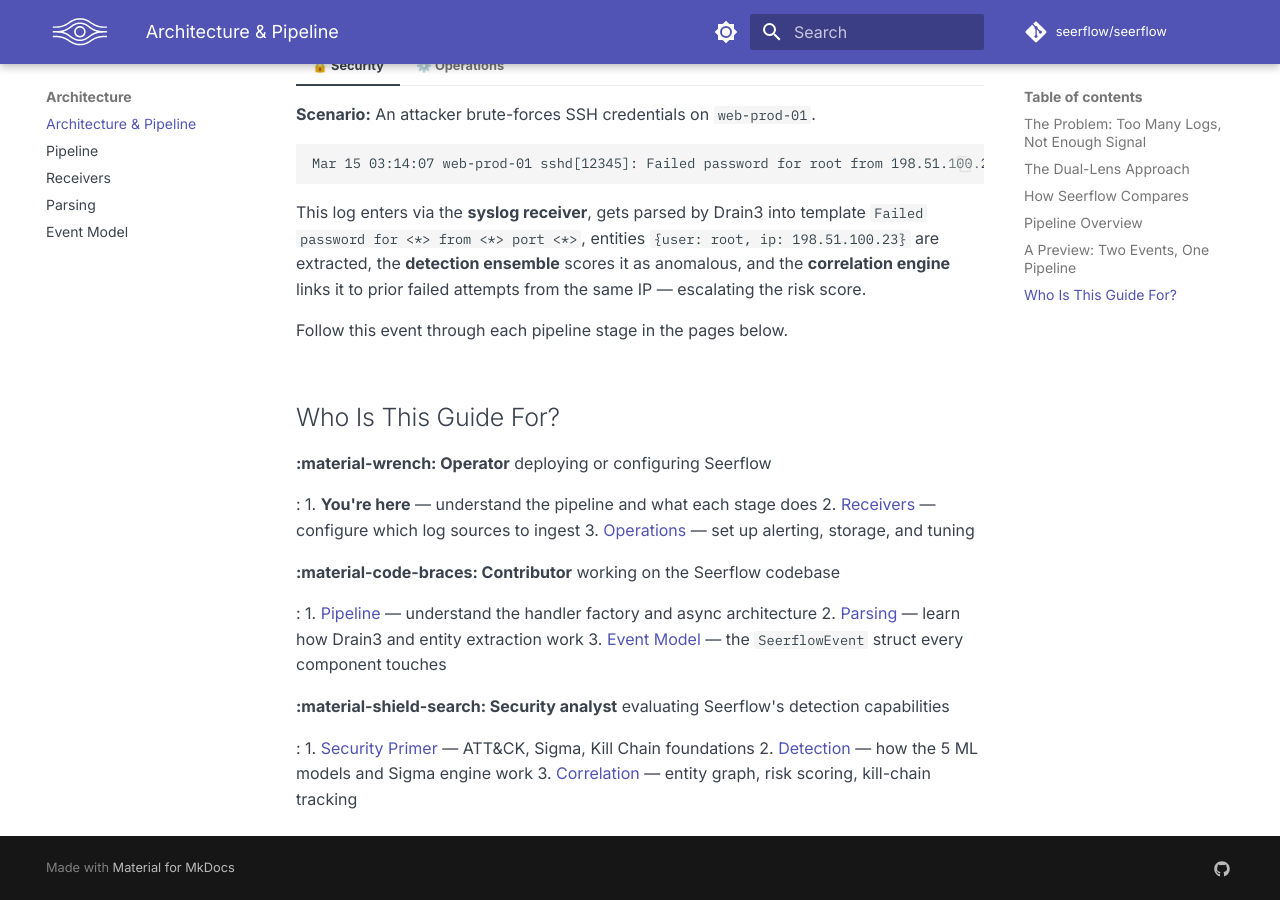
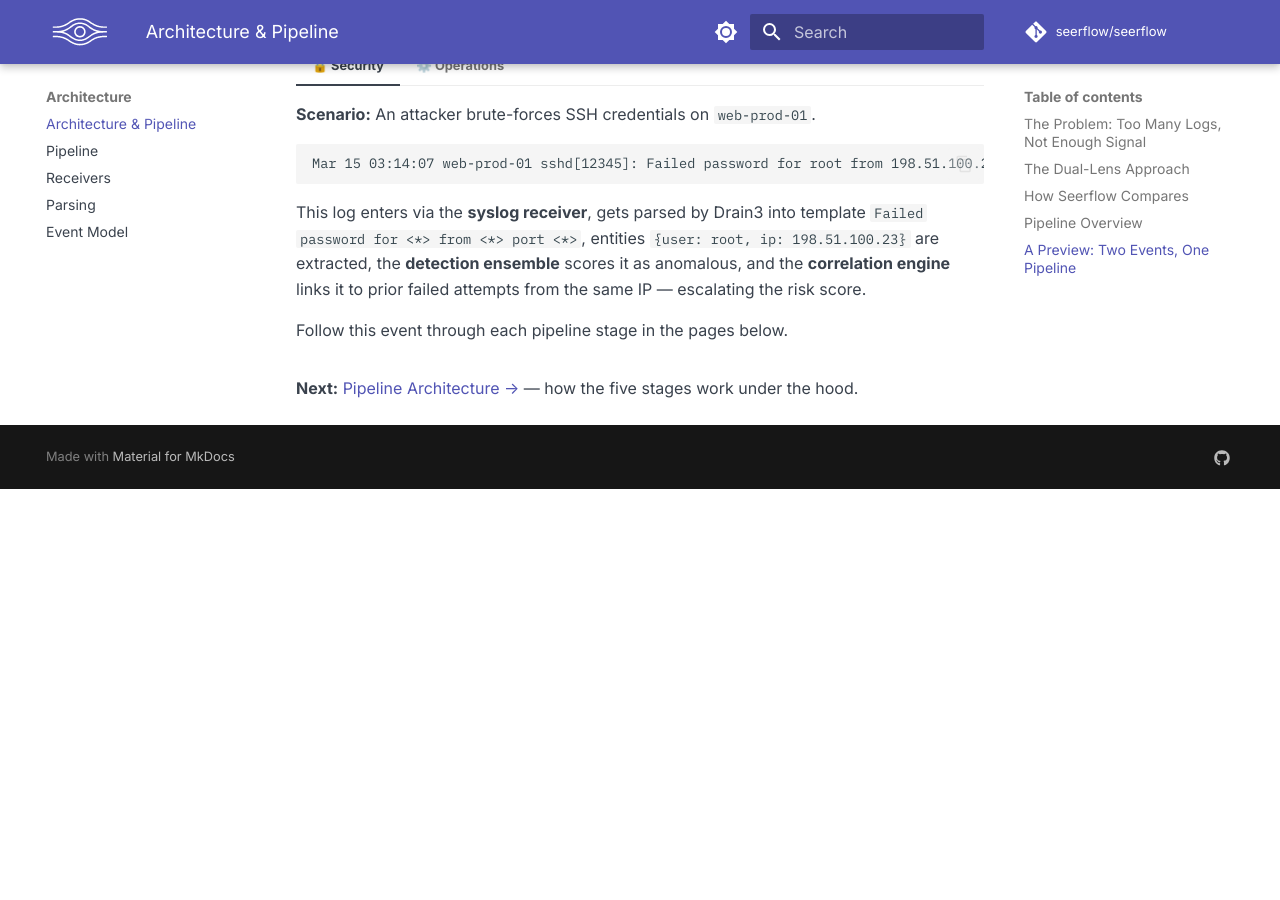
Before and after one commit to seerflow/seerflow-guide, an MkDocs documentation site: the page built from docs/architecture/index.md, in a window 1280 px wide and 900 px high, scrolled down 2179 px. Built offline with MkDocs 1.6.1 and Material for MkDocs 9.7.7, drawn with Linux system fonts in a browser that asks for light colours; plug-ins that fetch from the network failed and are left out; comment, search, counter and statistics services are not loaded; after the commit the page ends 2668 px from its top, so only the background shows below that.

Commit message:
docs: replace persona section with simple next-page link

```diff
--- a/docs/architecture/index.md
+++ b/docs/architecture/index.md
@@ -75,22 +75,4 @@
 
     Follow this event through each pipeline stage in the pages below.
 
-## Who Is This Guide For?
-
-**:material-wrench: Operator** deploying or configuring Seerflow
-
-:   1. **You're here** — understand the pipeline and what each stage does
-    2. [Receivers](receivers.md) — configure which log sources to ingest
-    3. [Operations](../operations/index.md) — set up alerting, storage, and tuning
-
-**:material-code-braces: Contributor** working on the Seerflow codebase
-
-:   1. [Pipeline](pipeline.md) — understand the handler factory and async architecture
-    2. [Parsing](parsing.md) — learn how Drain3 and entity extraction work
-    3. [Event Model](event-model.md) — the `SeerflowEvent` struct every component touches
-
-**:material-shield-search: Security analyst** evaluating Seerflow's detection capabilities
-
-:   1. [Security Primer](../security-primer/index.md) — ATT&CK, Sigma, Kill Chain foundations
-    2. [Detection](../detection/index.md) — how the 5 ML models and Sigma engine work
-    3. [Correlation](../correlation/index.md) — entity graph, risk scoring, kill-chain tracking
+**Next:** [Pipeline Architecture →](pipeline.md) — how the five stages work under the hood.
```
